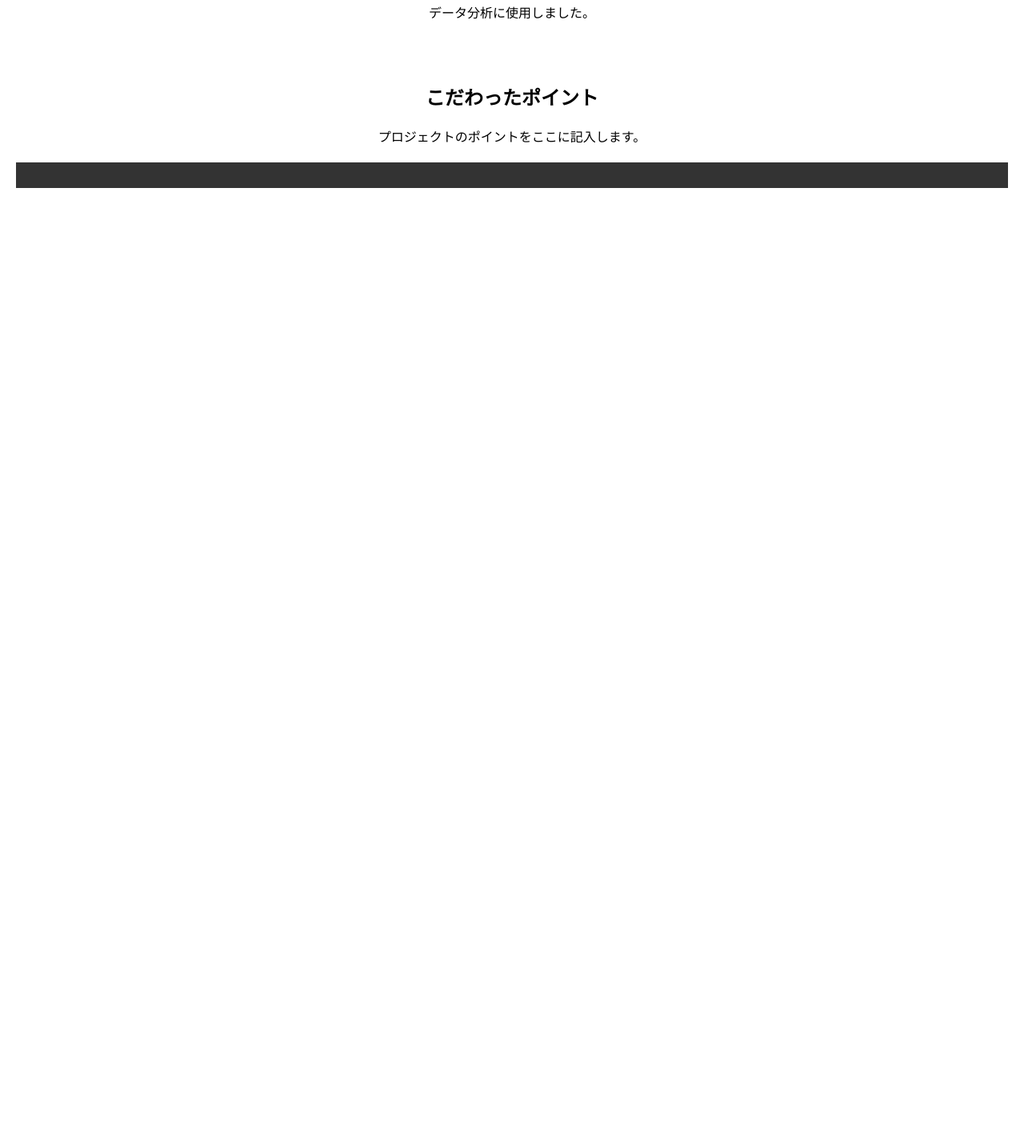
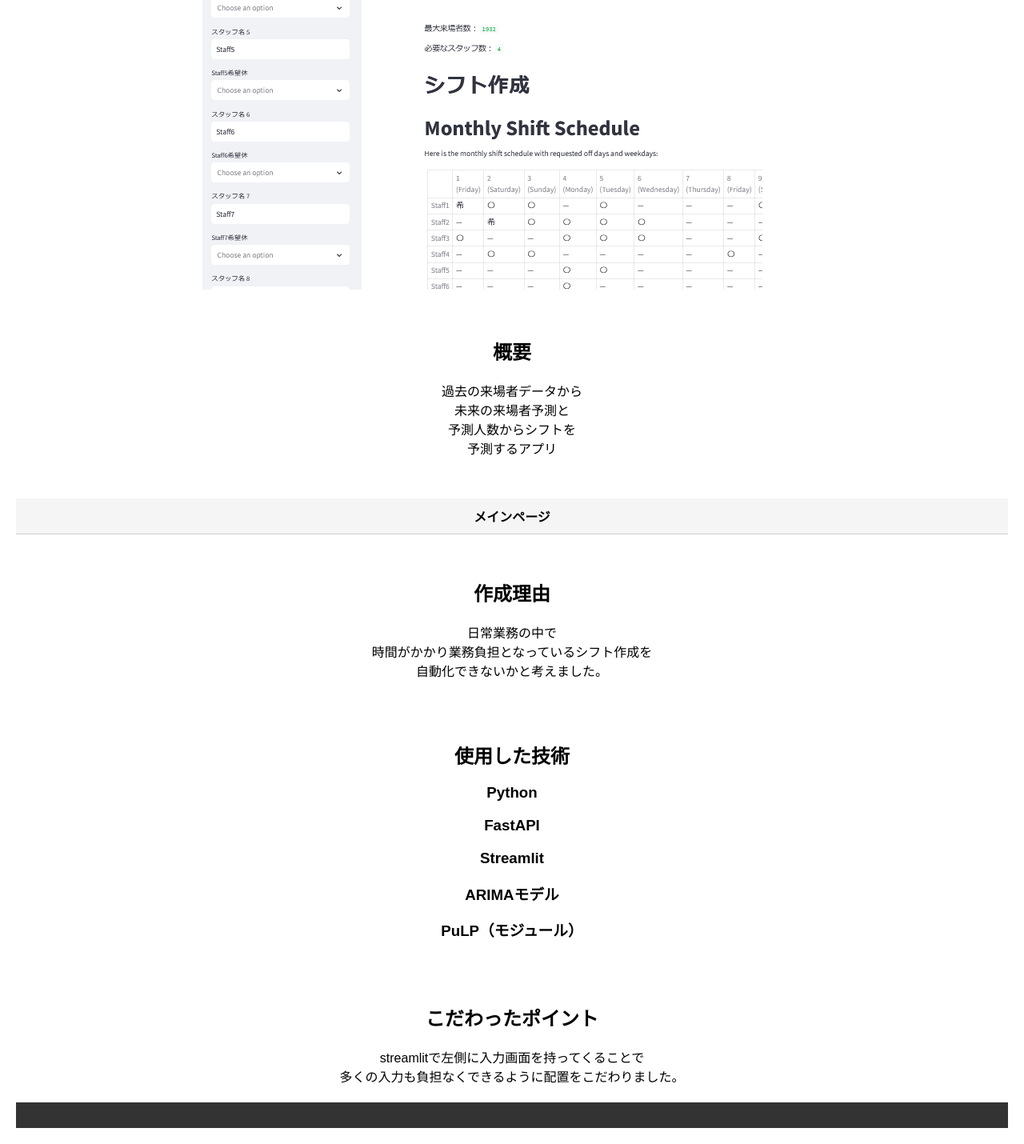
Before and after one commit to kzsr0w0/portfolio_202403, a plain HTML site: page CTP-SOS.html in a window 1280 px wide. Shown: the part 602-2032 px from the top of the page at 80% size. Before the commit the page ends 857 px from the top, so only its background shows below. Drawn offline with Linux system fonts and the light colour scheme.

Commit message:
CTP-SOSの追記

```diff
--- a/CTP-SOS.html
+++ b/CTP-SOS.html
@@ -3,7 +3,7 @@
 <head>
     <meta charset="UTF-8">
     <meta name="viewport" content="width=device-width, initial-scale=1.0">
-    <title>NIHEI HARUNAの成果物2</title>
+    <title>二瓶春菜の成果物1</title>
     <style>
         body {
             font-family: Arial, sans-serif;
@@ -60,9 +60,14 @@
     <div>NIHEI HARUNA</div>
 </header>
 
+<img src="CTP-SOS.png" alt="成果物3の画像" class="project-image">
+
 <section class="section" id="about">
     <h2>概要</h2>
-    <p>プロジェクトの概要をここに記入します。</p>
+    <p>過去の来場者データから<br>
+        未来の来場者予測と<br>
+        予測人数からシフトを<br>
+        予測するアプリ</p>
 </section>
 
 <div class="navigation">
@@ -73,19 +78,26 @@
 
 <section class="section" id="reason">
     <h2>作成理由</h2>
-    <p>プロジェクトを作成した理由をここに記入します。</p>
+    <p>日常業務の中で<br>
+    時間がかかり業務負担となっているシフト作成を<br>
+    自動化できないかと考えました。
+    </p>
 </section>
 
 <section class="section" id="skills">
     <h2>使用した技術</h2>
     <h3>Python</h3>
-    <p>データ分析に使用しました。</p>
-    <!-- 他の技術も同様に追加 -->
+    <h3>FastAPI</h3>
+    <h3>Streamlit</h3>
+    <h3>ARIMAモデル</h3>
+    <h3>PuLP（モジュール）</h3>
 </section>
 
 <section class="section" id="points">
     <h2>こだわったポイント</h2>
-    <p>プロジェクトのポイントをここに記入します。</p>
+    <p>streamlitで左側に入力画面を持ってくることで<br>
+    多くの入力も負担なくできるように配置をこだわりました。
+    </p>
 </section>
 
 <footer>
```
Also changed, not shown: fam.html (+1 -1 lines), index.html (+1 -1 lines), CTP-SOS.png (added).
